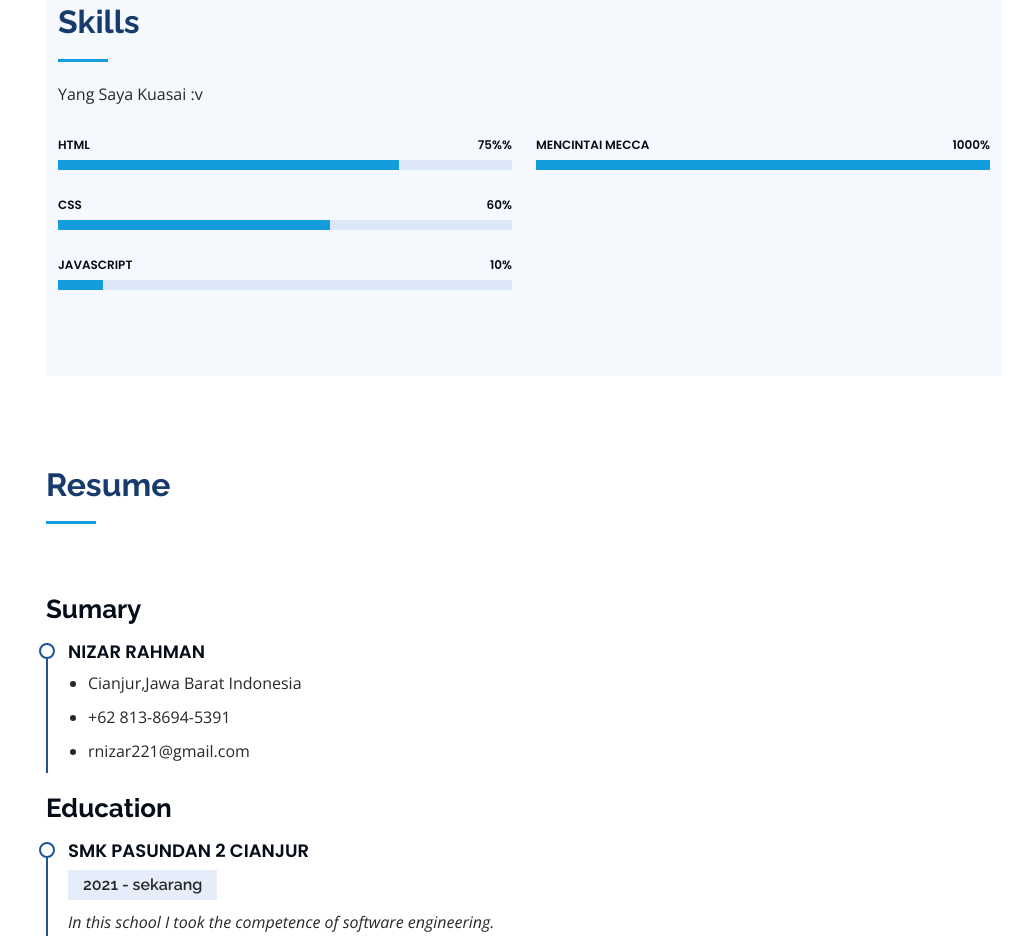
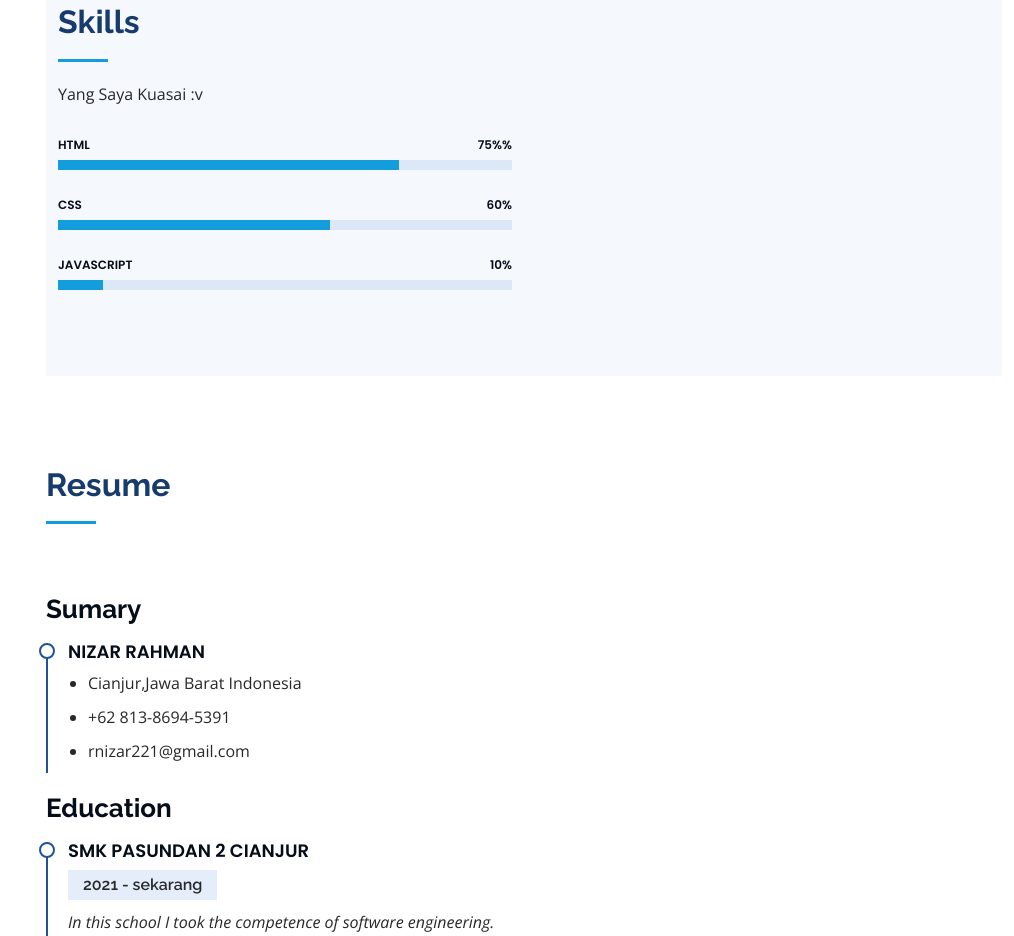
Before and after one commit to nizarrahman/nizarrahman.github.ioo, a plain HTML site: page index.html in a window 1280 px wide. Shown: the part 1825-2761 px from the top of the page, without its empty margins (266-1280 px from the left). Drawn offline with nearby package versions, Linux system fonts and the light colour scheme.

Commit message:
Update tampilan

```diff
--- a/index.html
+++ b/index.html
@@ -197,12 +197,6 @@
           </div>
 
           <div class="col-lg-6" data-aos="fade-up" data-aos-delay="100">
-
-            <div class="progress">
-              <span class="skill">Mencintai Mecca <i class="val">1000%</i></span>
-              <div class="progress-bar-wrap">
-                <div class="progress-bar" role="progressbar" aria-valuenow="1000" aria-valuemin="0" aria-valuemax="100"></div>
-              </div>
             </div>
             </div>
 
```
